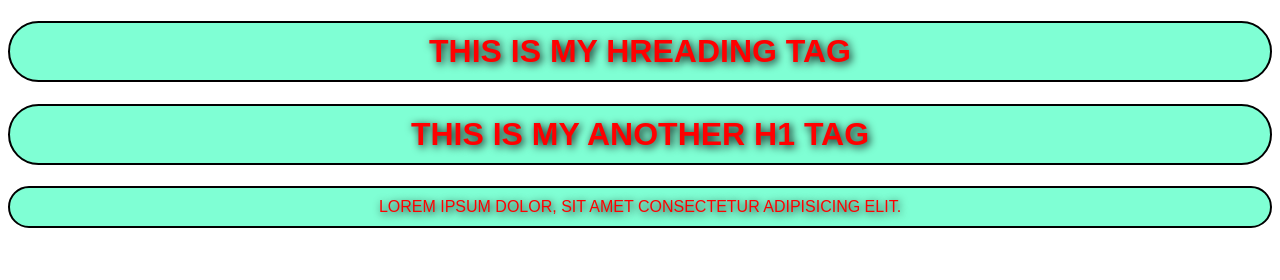
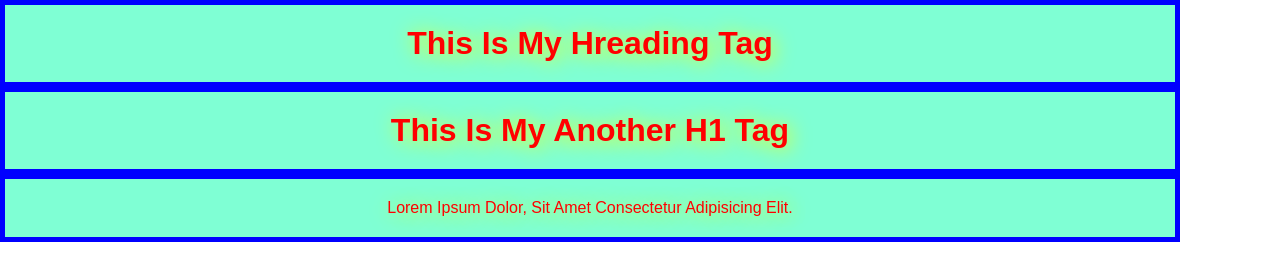
Before and after one commit to mohitsh7979/Frontend_N, a plain HTML site: page HTML/index_1.html in a window 1280 px wide. Drawn offline with Linux system fonts and the light colour scheme.

Commit message:
code update

```diff
--- a/HTML/index_1.html
+++ b/HTML/index_1.html
@@ -4,21 +4,32 @@
     <meta charset="UTF-8">
     <meta name="viewport" content="width=device-width, initial-scale=1.0">
     <title>Document</title>
-    <link rel="stylesheet" href="style1.css">
-    <!-- <style>
+    <!-- <link rel="stylesheet" href="style1.css"> -->
+    <style>
+        *{
+            margin: 0px;
+            padding: 0px;
+            box-sizing: border-box;
+        }
         .h{
 
             color: red;
-            border: 2px solid black;
+            border: 5px solid blue;
             text-align: center;
-            font-family: sans-serif;
-            text-transform: uppercase;
+            font-family:sans-serif;
+            text-transform: capitalize;
             background-color: aquamarine;
-            padding: 10px;
-            border-radius: 40px;
-            text-shadow: 2px 2px 8px black;
+            /* padding: 10px; */
+            border-radius: 0px;
+            /* border-radius: 0px 100px 0px 100px; */
+            text-shadow: 2px 2px 20px yellow;
+            /* margin: 10px; */ /* for outside space */
+            padding: 20px; /* for inside space */
+            /* margin:0px 50px;  */
+            /* x(to-bottom) y(left-right) */
+            margin-right: 100px;
         }
-    </style> -->
+    </style>
 </head>
 <body>
 
@@ -46,8 +57,8 @@
 
     <p style="color: red;border: 2px solid black;text-align: center;text-transform: uppercase;font-family: sans-serif;background-color: palegreen;padding: 15px;border-radius: 30px;text-shadow: 2px 2px 8px black;">Lorem ipsum dolor sit amet consectetur adipisicing elit.</p> -->
 
-    <h1 class="h">This is my hreading tag</h1>
-    <h1 class="h">This is my another h1 tag</h1>
+    <h1 class="h" id="y">This is my hreading tag</h1>
+    <h1 class="h" id="x">This is my another h1 tag</h1>
     <p class="h">Lorem ipsum dolor, sit amet consectetur adipisicing elit.</p>
 
 </body>
--- a/HTML/style1.css
+++ b/HTML/style1.css
@@ -1,4 +1,4 @@
-.h{
+/* .h{
 
     color: red;
     border: 2px solid black;
@@ -10,3 +10,8 @@
     border-radius: 40px;
     text-shadow: 2px 2px 8px black;
 }
+
+#x{
+
+    color: yellow;
+} */
```
